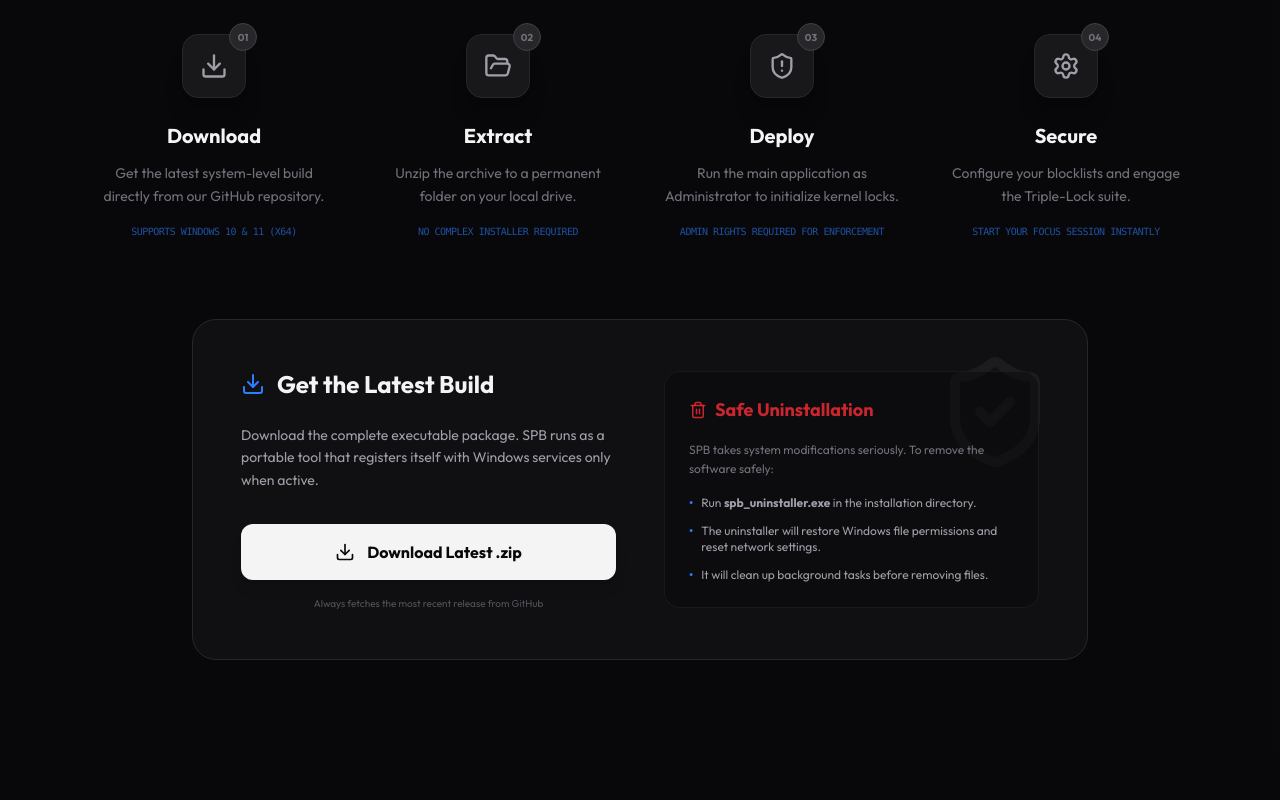
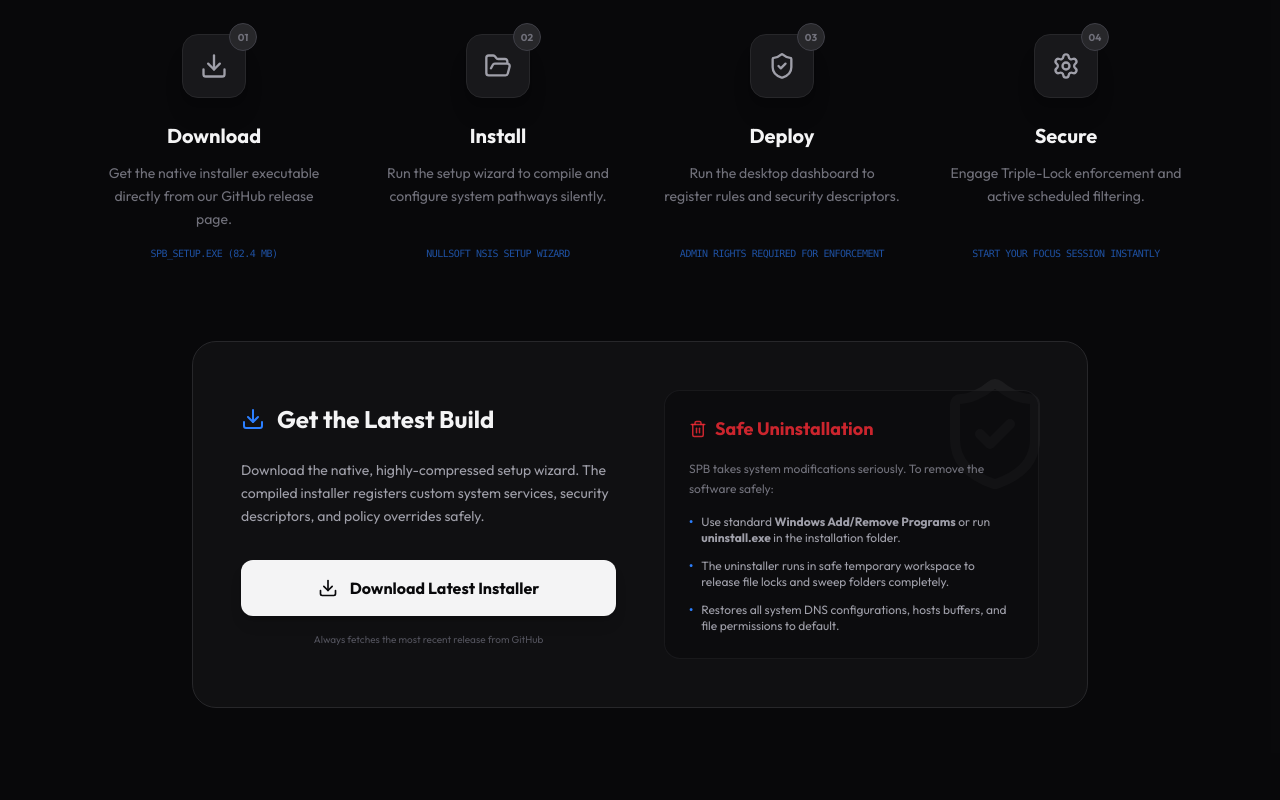
Before and after one commit to nvusdev/simple-productivity-blocker, a Next.js app in the folder website/: page / in a window 1280 px wide. Shown: the part 3820-4620 px from the top of the page. Built offline with nearby package versions, Linux system fonts and the light colour scheme; no server answers.

Commit message:
update website copy and installation guides for native nsis v1.4.5 setup release

```diff
--- a/website/components/Footer.tsx
+++ b/website/components/Footer.tsx
@@ -31,7 +31,7 @@ export default function Footer() {
             </div>
             <div className="flex items-center gap-4 text-xs text-zinc-600">
               <Link href={privacyUrl} className="hover:text-blue-500 transition-colors">Privacy Policy</Link>
-              <Link href={eulaUrl} className="hover:text-blue-500 transition-colors">EULA Agreement</Link>
+              <Link href={eulaUrl} className="hover:text-blue-500 transition-colors">EULA</Link>
             </div>
           </div>
         </div>
--- a/website/components/Installation.tsx
+++ b/website/components/Installation.tsx
@@ -6,39 +6,39 @@ import { Download, FolderOpen, ShieldAlert, Settings, Trash2, ShieldCheck } from
 const steps = [
   {
     title: "Download",
-    description: "Get the latest system-level build directly from our GitHub repository.",
+    description: "Get the native installer executable directly from our GitHub release page.",
     icon: Download,
-    details: "Supports Windows 10 & 11 (x64)",
+    details: "spb_setup.exe (82.4 MB)",
   },
   {
-    title: "Extract",
-    description: "Unzip the archive to a permanent folder on your local drive.",
+    title: "Install",
+    description: "Run the setup wizard to compile and configure system pathways silently.",
     icon: FolderOpen,
-    details: "No complex installer required",
+    details: "Nullsoft NSIS Setup Wizard",
   },
   {
     title: "Deploy",
-    description: "Run the main application as Administrator to initialize kernel locks.",
-    icon: ShieldAlert,
+    description: "Run the desktop dashboard to register rules and security descriptors.",
+    icon: ShieldCheck,
     details: "Admin rights required for enforcement",
   },
   {
     title: "Secure",
-    description: "Configure your blocklists and engage the Triple-Lock suite.",
+    description: "Engage Triple-Lock enforcement and active scheduled filtering.",
     icon: Settings,
     details: "Start your focus session instantly",
   }
 ];
 
 export default function Installation() {
-  const [latestReleaseUrl, setLatestReleaseUrl] = useState("https://github.com/nvusdev/simple-productivity-blocker/releases/latest/download/SimpleProductivityBlocker.zip");
+  const [latestReleaseUrl, setLatestReleaseUrl] = useState("https://github.com/nvusdev/simple-productivity-blocker/releases/latest/download/spb_setup.exe");
 
   useEffect(() => {
     async function fetchLatestRelease() {
       try {
         const response = await fetch("https://api.github.com/repos/nvusdev/simple-productivity-blocker/releases/latest");
         const data = await response.json();
-        const asset = data.assets.find((a: any) => a.name.endsWith(".zip"));
+        const asset = data.assets.find((a: any) => a.name.endsWith(".exe"));
         if (asset) {
           setLatestReleaseUrl(asset.browser_download_url);
         }
@@ -99,7 +99,7 @@ export default function Installation() {
                 <Download className="text-blue-500" /> Get the Latest Build
               </h3>
               <p className="text-zinc-400 text-sm mb-8 leading-relaxed">
-                Download the complete executable package. SPB runs as a portable tool that registers itself with Windows services only when active.
+                Download the native, highly-compressed setup wizard. The compiled installer registers custom system services, security descriptors, and policy overrides safely.
               </p>
               <motion.a
                 href={latestReleaseUrl}
@@ -107,7 +107,7 @@ export default function Installation() {
                 whileTap={{ scale: 0.98 }}
                 className="bg-zinc-100 text-zinc-950 hover:bg-white px-8 py-4 rounded-xl font-bold flex items-center justify-center gap-3 transition-colors shadow-lg"
               >
-                <Download size={20} /> Download Latest .zip
+                <Download size={20} /> Download Latest Installer
               </motion.a>
               <p className="text-zinc-600 text-[10px] mt-4 text-center">
                 Always fetches the most recent release from GitHub
@@ -124,15 +124,15 @@ export default function Installation() {
               <ul className="space-y-3 text-xs text-zinc-400">
                 <li className="flex gap-2">
                   <span className="text-blue-500 font-bold">•</span>
-                  <span>Run <strong>spb_uninstaller.exe</strong> in the installation directory.</span>
+                  <span>Use standard <strong>Windows Add/Remove Programs</strong> or run <strong>uninstall.exe</strong> in the installation folder.</span>
                 </li>
                 <li className="flex gap-2">
                   <span className="text-blue-500 font-bold">•</span>
-                  <span>The uninstaller will restore Windows file permissions and reset network settings.</span>
+                  <span>The uninstaller runs in safe temporary workspace to release file locks and sweep folders completely.</span>
                 </li>
                 <li className="flex gap-2">
                   <span className="text-blue-500 font-bold">•</span>
-                  <span>It will clean up background tasks before removing files.</span>
+                  <span>Restores all system DNS configurations, hosts buffers, and file permissions to default.</span>
                 </li>
               </ul>
             </div>
```
